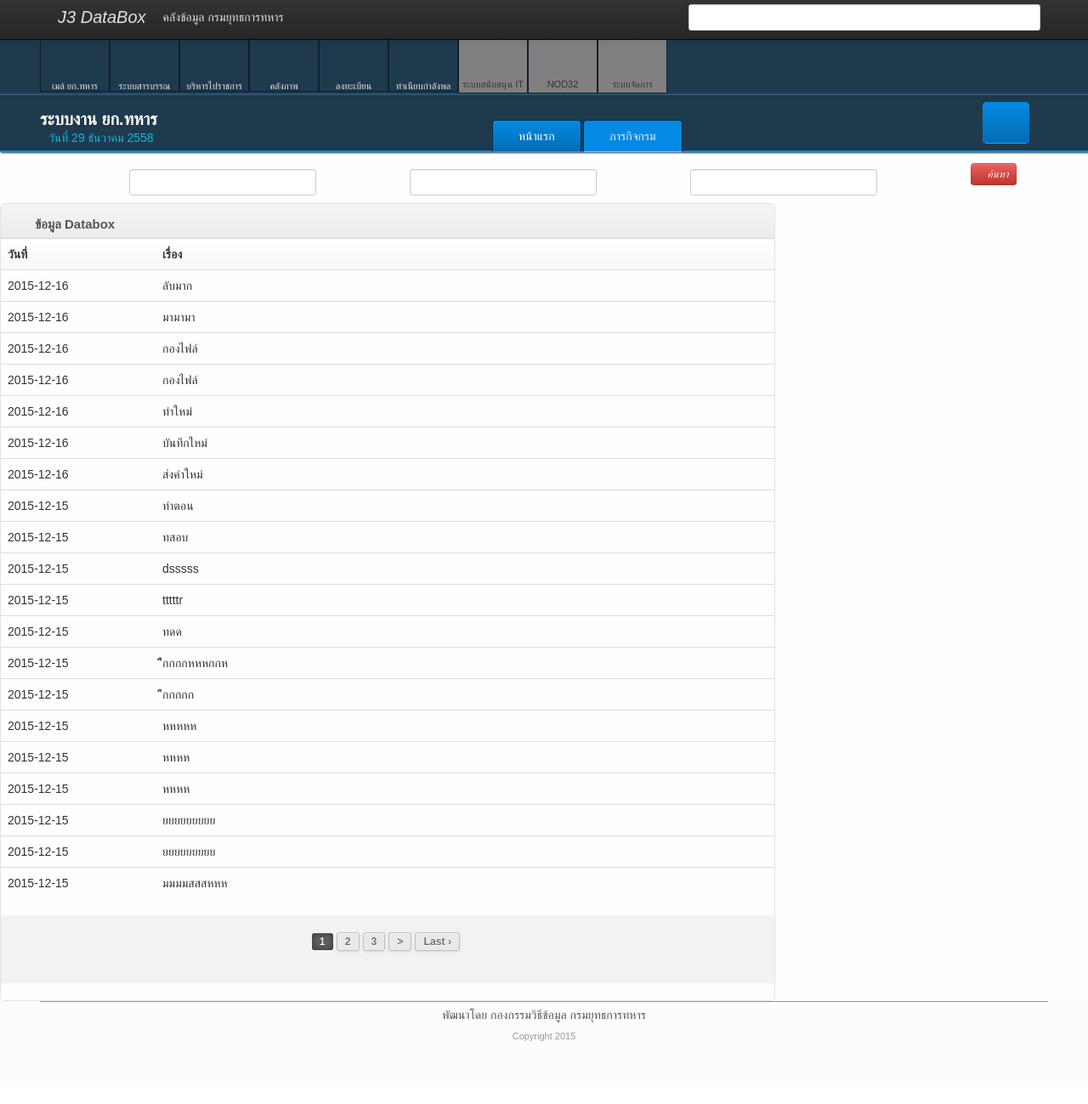
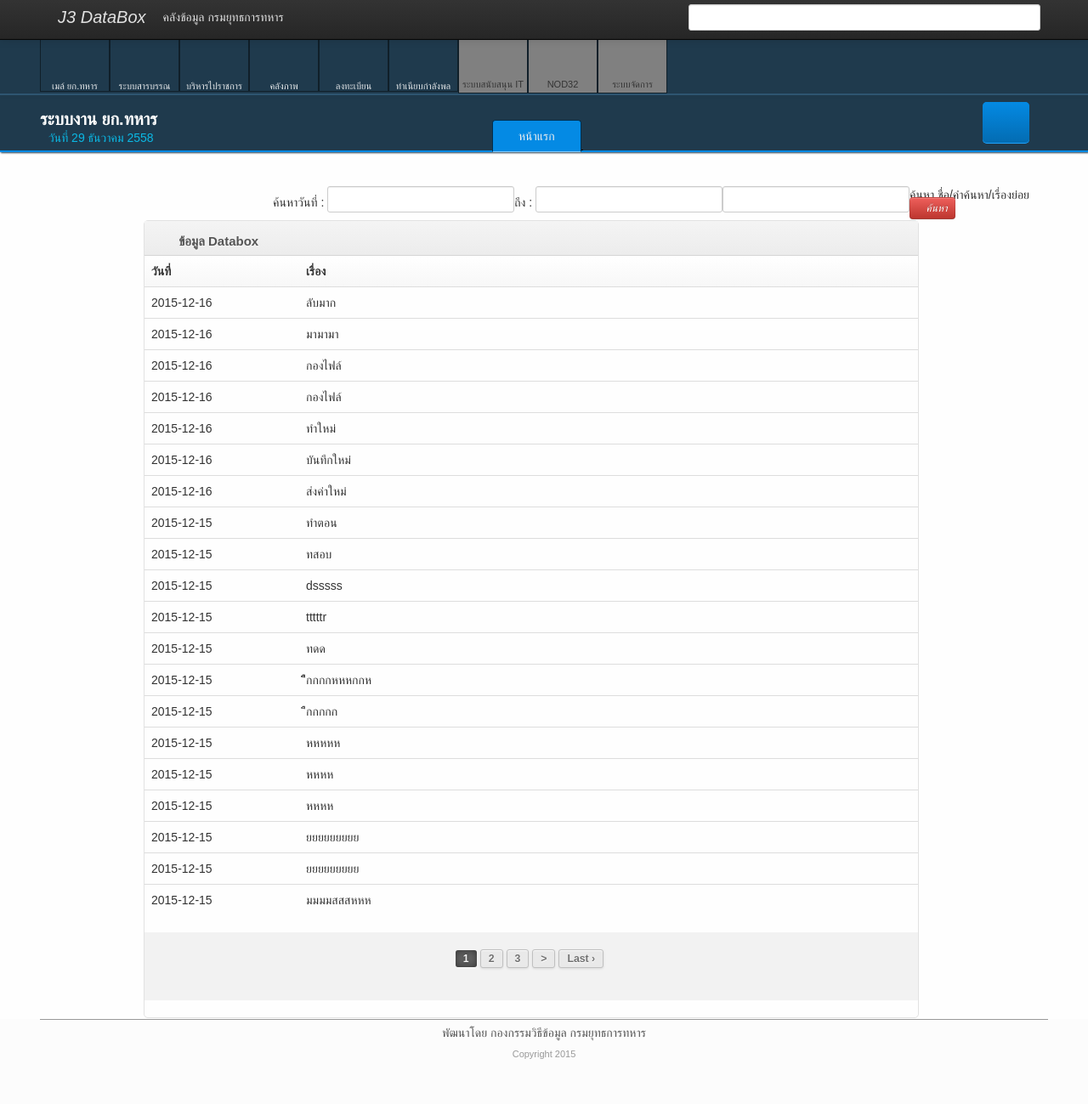
Before and after one commit to Rabcat-dome/Databoxnew, a CodeIgniter app: page /databoxx/index.php/mainfunction/databox_search in a window 1280 px wide. Shown: the whole page at 85% size. Before the commit the page ends 1225 px from the top, so only its background shows below. Run offline with CodeIgniter, Linux system fonts and the light colour scheme; data comes from the database, SQL or seed files in the repository; some libraries are stand-ins or nearby versions; some web fonts are replaced.

Commit message:
no message

```diff
--- a/application/controllers/mainFunction.php
+++ b/application/controllers/mainFunction.php
@@ -14,7 +14,7 @@ class mainFunction extends CI_Controller {
           $this->load->helper('html');
           $this->load->database();
           $this->load->library('form_validation');
-		  $this->load->model('j3databox');
+          $this->load->model('j3databox');
      }
 
 
@@ -28,11 +28,65 @@ class mainFunction extends CI_Controller {
 	//---------------------------------------------------- หน้าแรก
 	 	public function index()
 	{
+			 	//-------pagination
+ 				$this->load->library('pagination');
+ 				$config['base_url']=base_url()."index.php/mainFunction/executive";
+ 				$config['per_page']=20;
+ 				$test=$config['per_page'];
+ 				$config['total_rows']=count($this->j3databox->get_Databox_num($test));
+                 $data['search'] = $this->j3databox->get_search();
+ 				$config["full_tag_open"]="<div class='pagination'>";
+ 				$config["full_tag_close"]="</div>";
+ 				$this->pagination->initialize($config);
 
-	        $data['last_update'] = $this->j3databox->get_Last_Update();
-	        $data['unit'] =  $this->j3databox->get_unit();
-			$data['search'] = $this->j3databox->get_search();
-		    $this->load->view('home',$data);
+		 	//-------End  pagination
+                $data['unit'] =  $this->j3databox->get_unit();
+		        $data['not45'] = "";
+				$data['not2'] = "";
+				$data['divis_id_f'] = "";
+				$data['group_Id_f'] = "";
+				$data_group = $this->input->post("data_group");
+		        $select_id_type = $this->input->post("select_id_type");
+				$select_id = $this->input->post("select_id");
+				$select_disvisid = $this->input->post("select_disvisid");
+				$group_Id =$this->input->post("group_Id");
+				$select_to1 = $select_disvisid+$select_id_type;
+				$select_to2 = $select_to1 + $select_id;
+				$select_to3 = $select_to2 + $group_Id;
+                $data['data_group'] = $this->j3databox->get_data_group();
+				 $data['division_by'] = $this->j3databox->get_division_by();
+			    $data['data_type'] = $this->j3databox->get_data_type();
+				$data['data_type_ms'] = $this->j3databox->get_data_type_ms();
+			    $data['division_group'] = $this->j3databox->get_division_group_division();
+				if($select_to3==""){
+				$data['box'] = $this->j3databox->get_Databox($test);
+				$data['not2'] = $this->input->post("select_disvisid");
+				$data['not'] = $this->input->post("select_id_type");
+				}
+                if($select_to3!=""){ if($data_group==""){
+			    $data['data_group_select'] = $this->j3databox->get_data_group_box();
+				$data['box'] = $this->j3databox->get_Databox_if();
+                $data['not'] = $this->input->post("select_id_type");
+				$data['not2'] = $this->input->post("select_disvisid");
+				$data_ck= $this->input->post("select_id_type");
+				$coll = $this->input->post("select_disvisid");
+				$coll = explode("-", $coll);
+                $data['group_Id_f'] =$coll[0];
+				$data['divis_id_f'] =$coll[1];
+				}
+	            }
+				if($data_group!=""){
+				$data['box'] = $this->j3databox->get_data_group_table();
+                $data['not'] = $this->input->post("select_id_type");
+			    $data1=$this->input->post("data_group");
+				$data2 =$this->input->post("divis_id");
+				$data3 =$this->input->post("divis_id");
+				$data['not2'] =  $data1."-".$data2;
+				$data['data_group'] = $this->input->post("data_group");
+				}
+
+
+				$this->load->view('box',$data);
 	}
     //---------------------------------------------------- ภารกิจ
 
--- a/application/views/databox_search.php
+++ b/application/views/databox_search.php
@@ -1,6 +1,25 @@
 	       <?php $this->load->view('header/header_title'); ?>
 	       <?php $this->load->view('menu/menu'); ?>
 	       <?php $this->load->view('java/javascript_head.php'); ?>
+
+<section class="page container">
+    <div class="row">
+
+        <div class="span2" >
+
+                <ul id="person-list" class="nav nav-list">
+                    <li class="nav-header">&nbsp;</li>
+                    <li class="active">
+
+
+                    <li class="nav-header">&nbsp;</li>
+                    <li>
+
+
+                      <li class="nav-header">&nbsp;</li>
+
+
+            </div>
 
 				 <input type  = "hidden" id="group_Id"         name="group_Id"      <?php echo "value=".$group_Id_f; ?>></input>
                   <input type  = "hidden" id="data_group"       name="data_group"      ></input>
@@ -35,14 +54,17 @@ echo form_open_multipart('http://127.0.0.1/j3databoxnew/index.php/mainFunction/d
   </script>
 
 
-  <div style="float:left; width:330px">
+  <div style="float:left;" >
+      ค้นหาวันที่ :
      <input name="from-date" type="text" id="from-datepicker"  />
   </div>
 
-  <div style="float:left; width:330px">
+  <div style="float:left;" >
+      ถึง :
      <input name="to-date" type="text" id="to-datepicker" />
   </div>
-    <div style="float:left; width:330px">
+  ค้นหา ชื่อ/คำค้นหา/เรื่องย่อย
+    <div style="float:left;">
      <input name="search" type="text" id="search" />
   </div>
 <a onclick="document.getElementById('upload_pdf').submit()" href="#"  class="btn btn-small btn-danger">
@@ -60,7 +82,6 @@ echo form_open_multipart('http://127.0.0.1/j3databoxnew/index.php/mainFunction/d
                              <h5>ข้อมูล Databox</h5>
                  </div>
 		    <div class="box-content box-table">
-
                     <table id="tableId" class="table table-hover tablesorter">
                             <thead>
                                 <tr>
--- a/application/views/menu/menu.php
+++ b/application/views/menu/menu.php
@@ -54,8 +54,7 @@
 
 
                     </style>
-
-			<div id="show" name="show"   style="display:none;  position: absolute;  background-color: #ffffff; -webkit-box-shadow:
+                    <div id="show" name="show"   style="display:none;  position: absolute;  background-color: #D8D8D8; -webkit-box-shadow:
                     -2px 1px 17px 2px rgba(0,0,0,0.75);
                     -moz-box-shadow: -2px 1px 17px 2px rgba(0,0,0,0.75);
                     box-shadow: -2px 1px 17px 2px rgba(0,0,0,0.75);
@@ -77,17 +76,26 @@
 
             <input type="hidden" name="id_box" id="id_box"></input>
 				<?php
+                                /*
 		    foreach ($search as $r) {
 		$hidden=$r['databox_id'];
 			echo "<tr style='display: table-row; '><td class='even' click=\"chk_menu(".$hidden.")\" > <div style='color:#000000'>".$r['subject']."</div></td></tr>";
+				}*/
+				?>
+
+
+            		<?php
+		    foreach ($search as $r) {
+		$hidden=$r['databox_id'];
+			echo "<tr style='display: table-row; '><td class='even' onclick=\"chk_menu(".$hidden.")\" ><button style='text-align: left; width: 400px'>".$r['subject']."</button></td></tr>";
 
 				}
 				?>
 
 				<script>
-			function chk_menu(test1)
+			function chk_menu(id_search)
 			{
-		 document.getElementById("id_box").value=test1;
+		 document.getElementById("id_box").value=id_search;
 		 document.getElementById('main').submit();
 			}
 			</script>
@@ -249,8 +257,7 @@ $('.container').on({
                         </ul>
                         <ul class="nav nav-tabs" >
                             <li class="active">
-                            <a href="index">หน้าแรก</a></li>
-                            <li><a href="executive">ภารกิจกรม</a></li>
+                            <li><a href="executive">หน้าแรก</a></li>
 							</ul>
 
                     </div>
```
Lines whose indentation alone changed are shown as unchanged.
